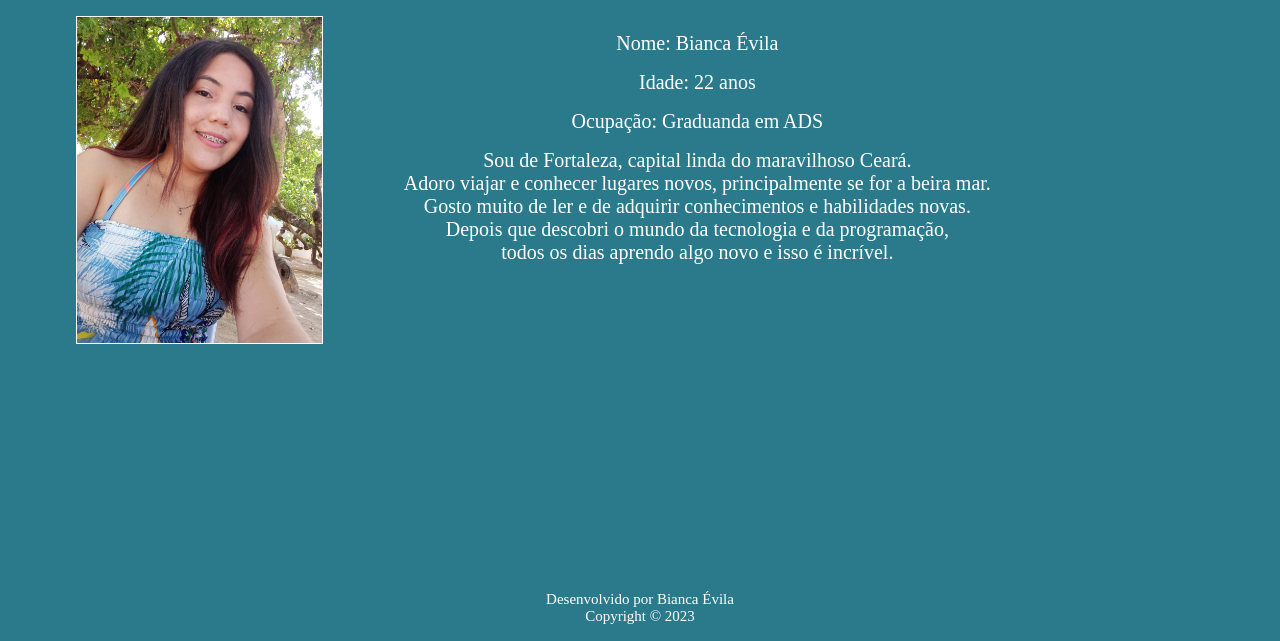
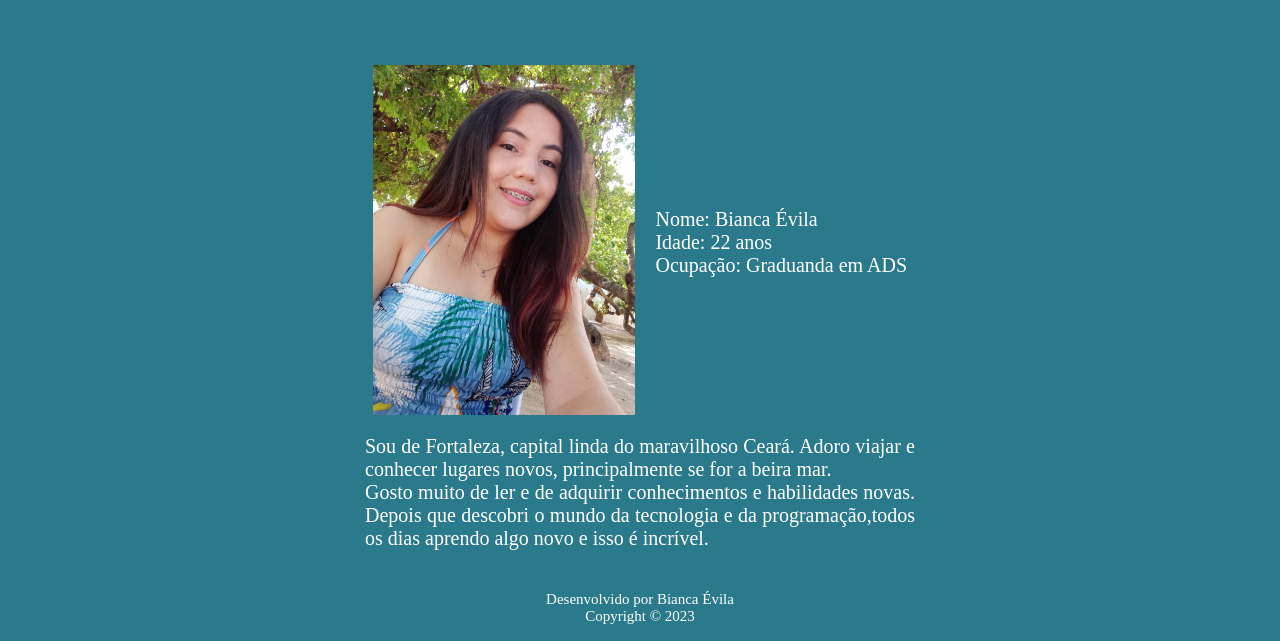
Before and after one commit to BiancaEvila/meu-portfolio.github.io, a plain HTML site: page pages/sobreMim.html in a window 1280 px wide. Shown: the part 159-800 px from the top of the page. Drawn offline with Linux system fonts and the light colour scheme.

Commit message:
Corrige page sobremim

```diff
--- a/css/style.css
+++ b/css/style.css
@@ -38,20 +38,6 @@ body {
     justify-content:end;
 }
 
-li, a {
-    display: inline;
-    text-decoration: none;
-    color: white;
-    padding: 8px 16px;
-    text-align: center;
-}
-
-ul li a:hover {
-    text-decoration: underline;
-    font-weight:lighter;
-    background: #2A7A8C;
-}
-
 .conteudo {
     grid-column-start: 1;
     grid-column-end: 9;
@@ -71,27 +57,55 @@ ul li a:hover {
 }
 
 /* estilização da seção sobre mim */
+.sobremim-container {
+    /* background-color: purple; */
+    display: flex;
+    flex-direction: column;
+}
+
+.sobremim-content {
+    /* background-color: red; */
+    /* margin-left: 40px; */
+    display: flex;
+    flex-direction: column;
+    justify-content: center;
+    align-items: center;
+}
+
+.foto {
+
+}
+
+.info-sobremim {
+    /* background-color: aqua; */
+    color: white;
+    display: flex;
+    align-items: center;
+    margin-left: 20px;
+}
+
+.list-style-none {
+    list-style-type: none;
+}
+
+.foto-info {
+    display: flex;
+    justify-content: start;
+    /* background-color: brown; */
+    margin-bottom: 15px;
+}
+
+.bio {
+    /* background-color: bisque; */
+    text-align: justify;
+    color: white;
+    width: 550px;
+}
 
 .titulo2 {
     grid-column-start: 1;
     grid-column-end: 12;
 }
-
-.imgEu {
-    float: left;
-    width: 25%;
-    border: thin solid;
-    margin: 0px 10px 10px 0;
-}
-
-.infoGerais, .li, .a  {
-    grid-column-start: 1;
-    grid-column-end: 12;
-    text-align: center;
-    display: block;
-    text-decoration: none;
-    color: white;
-    }
 
 .info {
     text-align: center;
@@ -171,7 +185,7 @@ ul li a:hover {
     text-align: center;
     text-decoration: none;
     color: white;
-    margin-bottom: 100px;
+    margin-bottom: 80px;
 }
 
 .imgPort {
--- a/pages/sobreMim.html
+++ b/pages/sobreMim.html
@@ -10,39 +10,36 @@
   <body>
     <div id="header"></div>
     <!-- Seção sobre mim -->
-    <section class="container">
-      <div class="conteiner titulo2">
-        <h1 style="font-size: 30px; color: white; text-align: center">
-          Informações gerais
-        </h1>
-        <br />
+    <section class="sobremim-container">
+      <div class="conteiner tituloPort">
+        <h1>Informações gerais</h1>
       </div>
 
-      <div class="container">
-        <div class="InfoGerais">
-          <aside class="info">
-            <img src="../imagens/eu.jpeg" class="imgEu" alt="Imagem Bianca" />
-          </aside>
+      <div class="sobremim-content">
+        <div class="foto-info">
+          <div class="foto">
+            <img src="../imagens/eu.jpeg" height="350" alt="Imagem Bianca" />
+          </div>
 
-          <ul>
-            <li class="li">Nome: Bianca Évila</li>
-            <li class="li">Idade: 22 anos</li>
-            <li class="li">Ocupação: Graduanda em ADS</li>
-          </ul>
+          <div class="info-sobremim">
+            <ul class="list-style-none">
+              <li>Nome: Bianca Évila</li>
+              <li>Idade: 22 anos</li>
+              <li>Ocupação: Graduanda em ADS</li>
+            </ul>
+          </div>
+        </div>
 
-          <div class="info">
-            <p>
-              Sou de Fortaleza, capital linda do maravilhoso Ceará. <br />
-              Adoro viajar e conhecer lugares novos, principalmente se for a
-              beira mar.
-            </p>
-            <p>
-              Gosto muito de ler e de adquirir conhecimentos e habilidades
-              novas. <br />
-              Depois que descobri o mundo da tecnologia e da programação, <br />
-              todos os dias aprendo algo novo e isso é incrível.
-            </p>
-          </div>
+        <div class="bio">
+          <p>
+            Sou de Fortaleza, capital linda do maravilhoso Ceará. Adoro viajar e
+            conhecer lugares novos, principalmente se for a beira mar.
+          </p>
+          <p>
+            Gosto muito de ler e de adquirir conhecimentos e habilidades novas.
+            Depois que descobri o mundo da tecnologia e da programação,todos os
+            dias aprendo algo novo e isso é incrível.
+          </p>
         </div>
       </div>
     </section>
```
